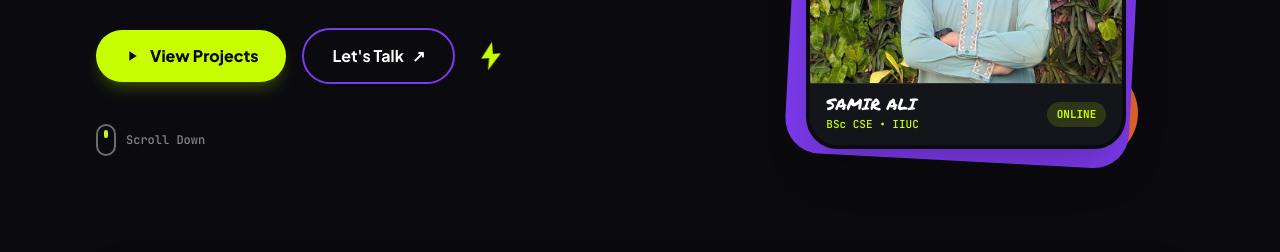
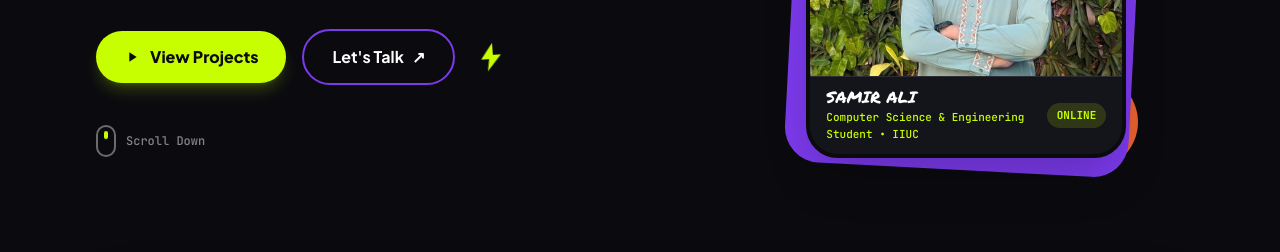
Before and after one commit to Samir-Ali88/Personal-Portfolio, a plain HTML site: page index.html in a window 1280 px wide. Shown: the part 408-660 px from the top of the page. Drawn offline with nearby package versions, Linux system fonts and the light colour scheme.

Commit message:
Update educational background text in index.html

```diff
--- a/index.html
+++ b/index.html
@@ -205,7 +205,7 @@
               <div class="px-4 py-3 bg-card flex items-center justify-between border-t border-white/10">
                 <div>
                   <p class="font-marker text-base text-white leading-none">SAMIR ALI</p>
-                  <p class="font-mono text-[11px] text-limePop mt-1">BSc CSE &bull; IIUC</p>
+                 <p class="font-mono text-[11px] text-limePop mt-1">Computer Science & Engineering Student &bull; IIUC</p>
                 </div>
                 <span class="px-2.5 py-1 rounded-full bg-limePop/15 text-limePop font-mono text-[11px] font-bold">
                   ONLINE
```
